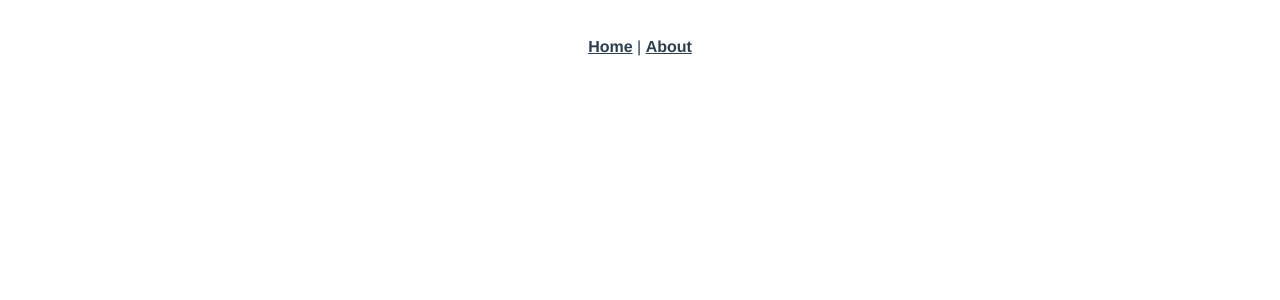
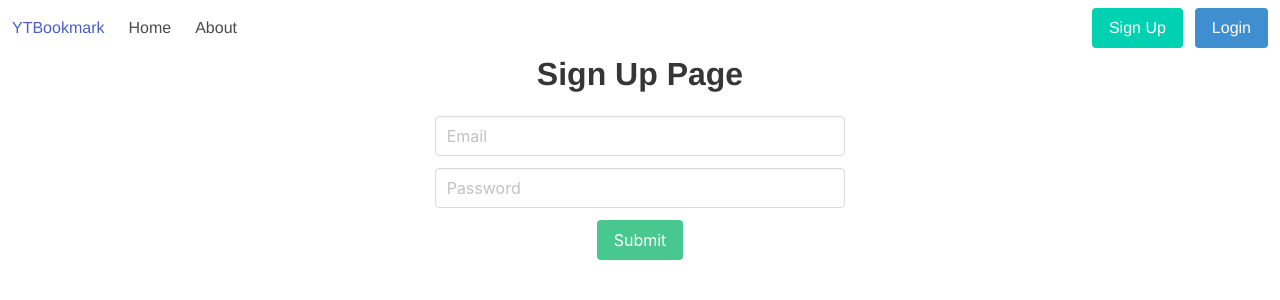
Before and after one commit to nsaicharan/yt-bookmark, a Vue app: page /signup in a window 1280 px wide. Shown: the top 300 px of the page. Built offline with nearby package versions, Linux system fonts and the light colour scheme; no server answers.

Commit message:
Create login/signup system

```diff
--- a/package.json
+++ b/package.json
@@ -7,6 +7,8 @@
     "build": "vue-cli-service build"
   },
   "dependencies": {
+    "bulma": "^0.7.1",
+    "firebase": "^5.3.1",
     "vue": "^2.5.17",
     "vue-router": "^3.0.1",
     "vuex": "^3.0.1"
--- a/src/App.vue
+++ b/src/App.vue
@@ -1,16 +1,48 @@
 <template>
   <div id="app">
-    <div id="nav">
-      <router-link to="/">Home</router-link> |
-      <router-link to="/about">About</router-link>
-    </div>
+    <nav class="navbar" role="navigation" aria-label="main navigation">
+      <div class="navbar-brand">
+        <a class="navbar-item" href="/">
+          YTBookmark
+        </a>
+
+        <a role="button" class="navbar-burger" aria-label="menu" aria-expanded="false">
+          <span aria-hidden="true"></span>
+          <span aria-hidden="true"></span>
+          <span aria-hidden="true"></span>
+        </a>
+      </div>
+
+      <div class="navbar-menu">
+        <div class="navbar-start">
+          <router-link class="navbar-item" to="/">Home</router-link>
+          <router-link class="navbar-item" to="/about">About</router-link>
+        </div>
+
+        <div class="navbar-end">
+          <div class="navbar-item">
+            <div class="field is-grouped">
+              <p class="control">
+                 <router-link class="button is-primary" to="/signup">Sign Up</router-link>
+              </p>
+              <p class="control">
+                <router-link class="button is-info" to="/login">Login</router-link>
+              </p>
+            </div>
+          </div>
+        </div>
+      </div>
+    </nav>
+
     <router-view/>
   </div>
 </template>
 
 <style>
+@import "../node_modules/bulma/css/bulma.min.css";
+
 #app {
-  font-family: 'Avenir', Helvetica, Arial, sans-serif;
+  font-family: "Avenir", Helvetica, Arial, sans-serif;
   -webkit-font-smoothing: antialiased;
   -moz-osx-font-smoothing: grayscale;
   text-align: center;
--- a/src/main.js
+++ b/src/main.js
@@ -1,12 +1,24 @@
-import Vue from 'vue'
-import App from './App.vue'
-import router from './router'
-import store from './store'
+import Vue from "vue";
+import App from "./App.vue";
+import router from "./router";
+import store from "./store";
+import firebase from "firebase";
 
-Vue.config.productionTip = false
+Vue.config.productionTip = false;
+
+// Initialize Firebase
+var config = {
+  apiKey: "AIzaSyAbP_kr8hSzXtJ4ppZyfI3cTTXJkO097wE",
+  authDomain: "yt-bookmark.firebaseapp.com",
+  databaseURL: "https://yt-bookmark.firebaseio.com",
+  projectId: "yt-bookmark",
+  storageBucket: "yt-bookmark.appspot.com",
+  messagingSenderId: "132162830340"
+};
+firebase.initializeApp(config);
 
 new Vue({
   router,
   store,
   render: h => h(App)
-}).$mount('#app')
+}).$mount("#app");
--- a/src/router.js
+++ b/src/router.js
@@ -1,25 +1,38 @@
-import Vue from 'vue'
-import Router from 'vue-router'
-import Home from './views/Home.vue'
+import Vue from "vue";
+import Router from "vue-router";
+import Home from "./views/Home.vue";
+import SignUp from "./views/SignUp.vue";
+import LogIn from "./views/LogIn.vue";
 
-Vue.use(Router)
+Vue.use(Router);
 
 export default new Router({
-  mode: 'history',
+  mode: "history",
   base: process.env.BASE_URL,
   routes: [
     {
-      path: '/',
-      name: 'home',
+      path: "/",
+      name: "home",
       component: Home
     },
     {
-      path: '/about',
-      name: 'about',
+      path: "/signup",
+      name: "signup",
+      component: SignUp
+    },
+    {
+      path: "/login",
+      name: "login",
+      component: LogIn
+    },
+    {
+      path: "/about",
+      name: "about",
       // route level code-splitting
       // this generates a separate chunk (about.[hash].js) for this route
       // which is lazy-loaded when the route is visited.
-      component: () => import(/* webpackChunkName: "about" */ './views/About.vue')
+      component: () =>
+        import(/* webpackChunkName: "about" */ "./views/About.vue")
     }
   ]
-})
+});
--- /dev/null
+++ b/src/views/LogIn.vue
@@ -0,0 +1,75 @@
+<template>
+  <div class="columns">
+    <div class="column is-4 is-offset-4">
+      <h1 class="title">Login Page</h1>
+
+      <form @submit.prevent="logIn">
+        <div class="field">
+          <div class="control">
+            <input type="email" class="input" placeholder="Email" v-model="email">
+          </div>
+        </div>
+
+        <div class="field">
+          <div class="control">
+            <input type="password" class="input" placeholder="Password" v-model="password">
+          </div>
+        </div>
+
+        <div class="field">
+          <div class="control">
+            <button class="button is-success">Submit</button>
+          </div>
+        </div>
+
+        <article class="message is-danger" v-if="error">
+          <div class="message-body">
+           {{ error }}
+          </div>
+        </article>
+      </form>
+    </div>
+    <!-- End Column -->
+  </div>
+</template>
+
+<script>
+import firebase from "firebase";
+
+export default {
+  name: "login",
+  data() {
+    return {
+      email: "",
+      password: "",
+      isAuthenticated: false,
+      error: ""
+    };
+  },
+  created() {
+    firebase.auth().onAuthStateChanged(user => {
+      if (user) {
+        this.isAuthenticated = true;
+      }
+    });
+  },
+  methods: {
+    logIn() {
+      console.log("Login");
+
+      firebase
+        .auth()
+        .signInWithEmailAndPassword(this.email, this.password)
+        .catch(error => (this.error = error.message));
+    },
+    logOut() {
+      console.log("Logout");
+
+      firebase
+        .auth()
+        .signOut()
+        .then(() => (this.isAuthenticated = false));
+    }
+  }
+};
+</script>
--- /dev/null
+++ b/src/views/SignUp.vue
@@ -0,0 +1,67 @@
+<template>
+  <div class="columns">
+    <div class="column is-4 is-offset-4">
+      <h1 class="title">Sign Up Page</h1>
+
+      <form @submit.prevent="signUp">
+        <div class="field">
+          <div class="control">
+            <input type="email" class="input" placeholder="Email" v-model="email">
+          </div>
+        </div>
+
+        <div class="field">
+          <div class="control">
+            <input type="password" class="input" placeholder="Password" v-model="password">
+          </div>
+        </div>
+
+        <div class="field">
+          <div class="control">
+            <button class="button is-success">Submit</button>
+          </div>
+        </div>
+
+        <article class="message is-danger" v-if="error">
+          <div class="message-body">
+           {{ error }}
+          </div>
+        </article>
+      </form>
+    </div>
+    <!-- End Column -->
+  </div>
+</template>
+
+<script>
+import firebase from "firebase";
+
+export default {
+  name: "signup",
+  data() {
+    return {
+      email: "",
+      password: "",
+      isAuthenticated: false,
+      error: ""
+    };
+  },
+  created() {
+    firebase.auth().onAuthStateChanged(user => {
+      if (user) {
+        this.isAuthenticated = true;
+      }
+    });
+  },
+  methods: {
+    signUp() {
+      console.log("Signup");
+
+      firebase
+        .auth()
+        .createUserWithEmailAndPassword(this.email, this.password)
+        .catch(error => (this.error = error.message));
+    }
+  }
+};
+</script>
```
Also changed, not shown: 1 other file (tests, documents, lock files or other folders).
